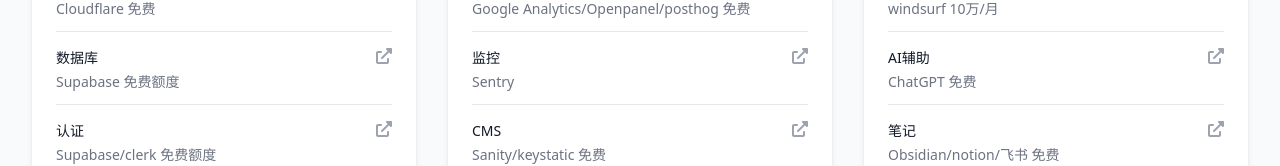
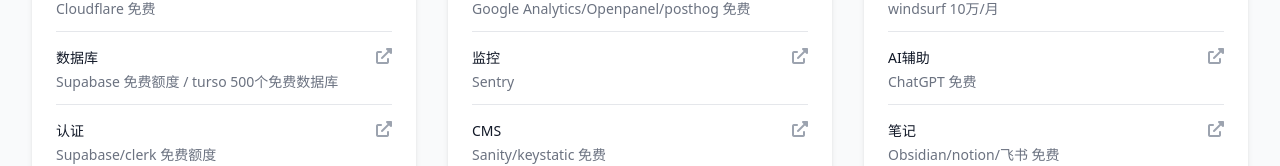
Before and after one commit to yhif/indie-stack, a plain HTML site: page index.html in a window 1280 px wide. Shown: the part 364-530 px from the top of the page. Drawn offline with nearby package versions, Linux system fonts and the light colour scheme.

Commit message:
Update index.html

```diff
--- a/index.html
+++ b/index.html
@@ -61,7 +61,7 @@
                             <div class="flex justify-between items-start">
                                 <div>
                                     <h3 class="text-sm font-medium text-gray-900">数据库</h3>
-                                    <p class="text-sm text-gray-500 mt-1">Supabase 免费额度</p>
+                                    <p class="text-sm text-gray-500 mt-1">Supabase 免费额度 / turso 500个免费数据库</p>
                                 </div>
                                 <i class="fas fa-external-link-alt text-gray-400"></i>
                             </div>
```
